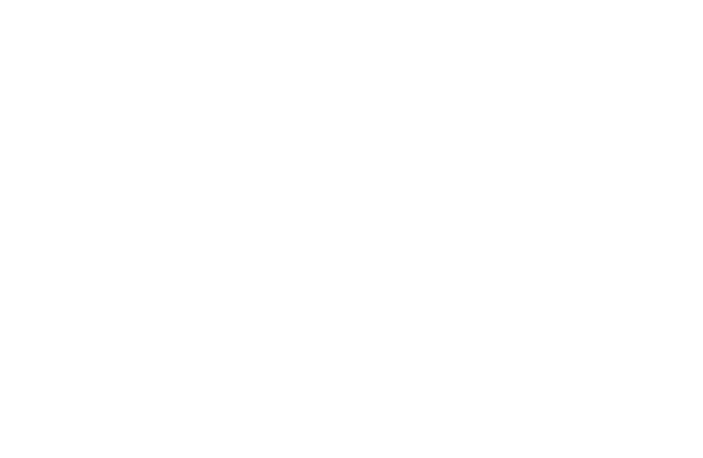
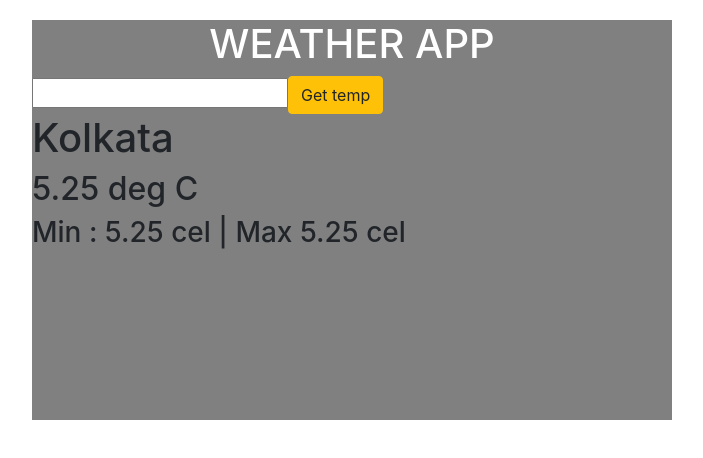
Before and after one commit to tanuja8/Rcipe_app, a React (Create React App) app: page / in a window 1280 px wide. Shown: the top 458 px of the page, without its empty margins (288-991 px from the left). Built offline with nearby package versions, Linux system fonts and the light colour scheme.

Commit message:
project updated

```diff
--- a/package.json
+++ b/package.json
@@ -6,6 +6,7 @@
     "@testing-library/jest-dom": "^5.16.5",
     "@testing-library/react": "^13.4.0",
     "@testing-library/user-event": "^13.5.0",
+    "axios": "^1.3.4",
     "react": "^18.2.0",
     "react-dom": "^18.2.0",
     "react-scripts": "5.0.1",
--- a/public/index.html
+++ b/public/index.html
@@ -24,7 +24,7 @@
       work correctly both with client-side routing and a non-root public URL.
       Learn how to configure a non-root public URL by running `npm run build`.
     -->
-    <title>React App</title>
+    <title>Weather App</title>
   </head>
   <body>
     <noscript>You need to enable JavaScript to run this app.</noscript>
@@ -38,6 +38,8 @@
 
       To begin the development, run `npm start` or `yarn start`.
       To create a production bundle, use `npm run build` or `yarn build`.
+
     -->
+    <link rel="stylesheet" href="https://cdn.jsdelivr.net/npm/bootstrap@4.3.1/dist/css/bootstrap.min.css" integrity="sha384-ggOyR0iXCbMQv3Xipma34MD+dH/1fQ784/j6cY/iJTQUOhcWr7x9JvoRxT2MZw1T" crossorigin="anonymous">
   </body>
 </html>
--- a/src/App.js
+++ b/src/App.js
@@ -1,10 +1,11 @@
 import logo from './logo.svg';
 import './App.css';
 
+import Weather from './Component/Weather';
 function App() {
   return (
-    <div className="App">
-
+    <div >
+  <Weather/>
     </div>
   );
 }
--- /dev/null
+++ b/src/Component/Weather.css
@@ -0,0 +1,7 @@
+.weather_area{
+    width: 50%;
+    height: 400px;
+    margin: 0 auto;
+    margin-top: 20px;
+    background-color: gray;
+}
--- /dev/null
+++ b/src/Component/Weather.js
@@ -0,0 +1,36 @@
+import React, { useState } from 'react'
+import axios from 'axios'
+import "./Weather.css"
+
+const Weather = () => {
+  const [city, setCity] = useState("")
+  const getData = () => {
+    axios.get(`https://api.openweathermap.org/data/2.5/weather?q=${city}&appid=67449485f3fad6eb577e6d1ddae5e80a`)
+    .then((response)=>{
+      console.log(response.data);
+    })
+  }
+  return (
+    <>
+      <div className='weather_area '>
+        <h1 className='text-center text-white'>WEATHER APP</h1>
+        <div className='input_area'>
+          <input type="text" className='from-control' value={city} onChange={(event) => {
+            setCity(event.target.value)
+          }} ></input>
+          <button type="submit" class="btn btn-warning" onClick={getData}>Get temp</button>
+        </div>
+        <div className='location_area'>
+          <h1>Kolkata</h1>
+        </div>
+        <div>
+          <h2>5.25 deg C</h2>
+          <h3>Min : 5.25 cel | Max 5.25 cel</h3>
+        </div>
+      </div>
+
+    </>
+  )
+}
+
+export default Weather
```
Also changed, not shown: src/Component/List.js (added, +11 -0 lines), 1 other file (tests, documents, lock files or other folders).
